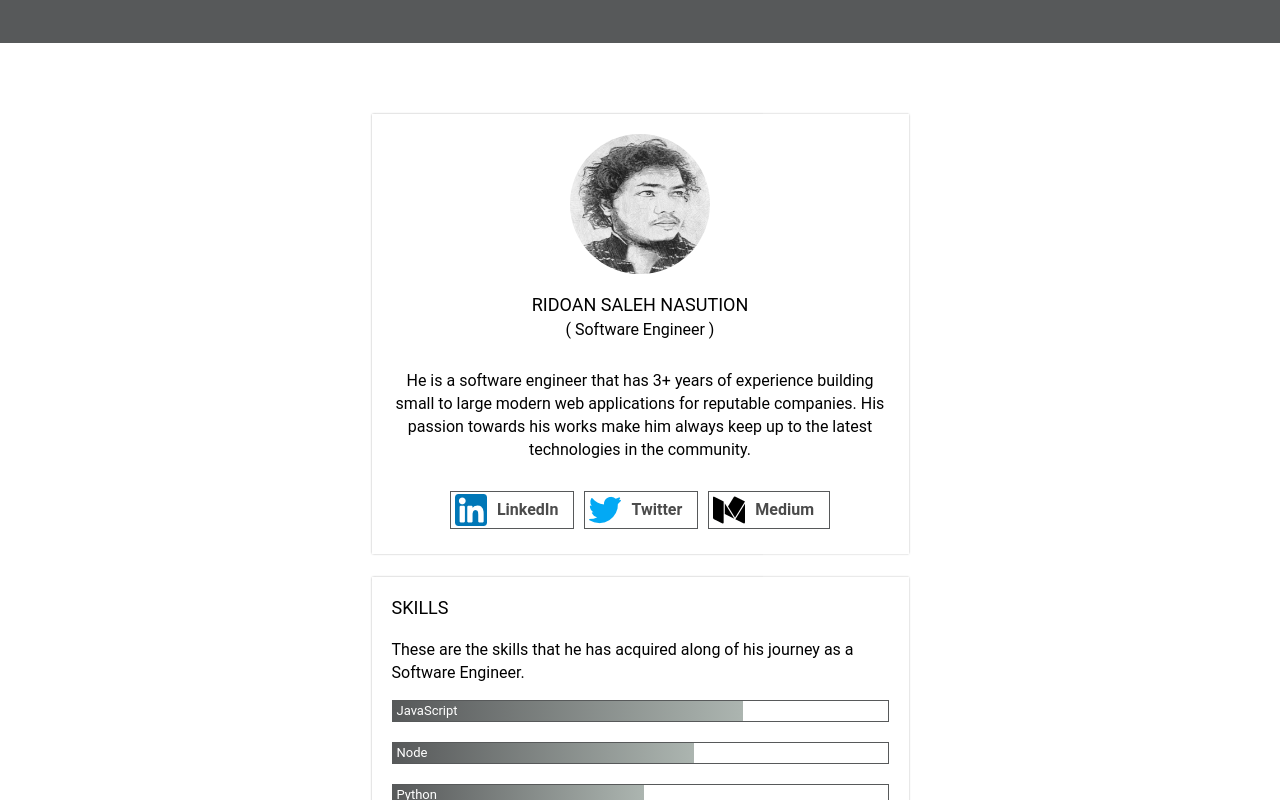
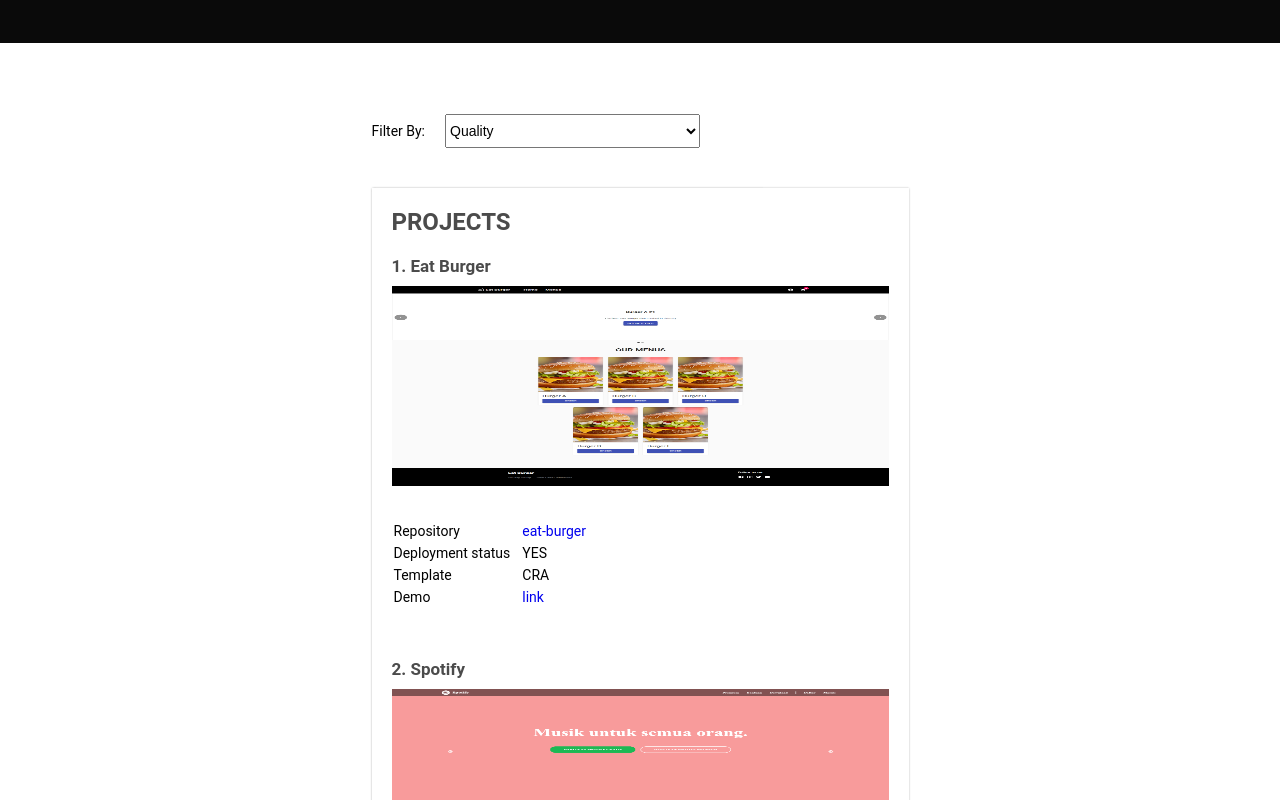
Before and after one commit to ridoansaleh/ridoansaleh.github.io, a React (Create React App) app: page /#/projects in a window 1280 px wide. Shown: the top 800 px of the page. Built offline with nearby package versions, Linux system fonts and the light colour scheme.

Commit message:
add improvement for styling and UX

```diff
--- a/src/App.js
+++ b/src/App.js
@@ -1,12 +1,12 @@
 import React from "react";
-import { BrowserRouter as Router, Switch, Route } from "react-router-dom";
+import { HashRouter, Switch, Route } from "react-router-dom";
 import CoreLayout from "./layout/CoreLayout";
 import Main from "./routes/main";
 import Projects from "./routes/projects";
 
 function App() {
   return (
-    <Router>
+    <HashRouter>
       <Switch>
         <Route path="/" exact>
           <CoreLayout>
@@ -19,7 +19,7 @@
           </CoreLayout>
         </Route>
       </Switch>
-    </Router>
+    </HashRouter>
   );
 }
 
--- a/src/components/footer/_footerStyle.js
+++ b/src/components/footer/_footerStyle.js
@@ -3,5 +3,5 @@
 export const Container = styled.footer`
   width: 100%;
   height: 117px;
-  background-color: #57595a;
+  background-color: #0a0a0a;
 `;
--- a/src/components/header/_headerStyle.js
+++ b/src/components/header/_headerStyle.js
@@ -3,5 +3,5 @@
 export const Container = styled.header`
   width: 100%;
   height: 43px;
-  background-color: #57595a;
+  background-color: #0a0a0a;
 `;
--- /dev/null
+++ b/src/hooks/useScrollup.js
@@ -0,0 +1,16 @@
+import { useState, useEffect } from "react";
+
+function useScrollup() {
+  const [isScrolled, setScroll] = useState(false);
+
+  useEffect(() => {
+    if (!isScrolled) {
+      document.body.scrollTop = 0;
+      document.documentElement.scrollTop = 0;
+    }
+  }, []);
+
+  return { isScrolled, setScroll };
+}
+
+export default useScrollup;
--- a/src/routes/main/_mainStyle.js
+++ b/src/routes/main/_mainStyle.js
@@ -60,7 +60,7 @@
 `;
 
 export const IconWrapper = styled.div`
-  border: 1px solid #57595a;
+  border: 1px solid #abb2b9;
   margin-bottom: 5px;
   padding: 2px 4px;
   box-sizing: border-box;
@@ -115,13 +115,33 @@
 
 export const EmailButton = styled(Button)`
   width: 100%;
-  background-color: #f16950;
+  background-color: #fff;
+  border: 1px solid #abb2b9;
+  color: #57595a;
   margin-bottom: 5px;
+
+  &:hover {
+    background-color: #f16950;
+    border: 1px solid #f16950;
+    color: #fff;
+  }
+
+  @media only screen and (min-width: 1024px) {
+    margin-bottom: 0;
+  }
 `;
 
 export const WhatsAppButton = styled(Button)`
   width: 100%;
-  background-color: #46cf86;
+  background-color: #fff;
+  border: 1px solid #abb2b9;
+  color: #57595a;
+
+  &:hover {
+    background-color: #46cf86;
+    border: 1px solid #46cf86;
+    color: #fff;
+  }
 `;
 
 export const Skills = styled(Section)`
@@ -182,7 +202,15 @@
 export const ProjectButton = styled(Button)`
   text-transform: uppercase;
   width: 100%;
-  background-color: #f16950;
+  background-color: #fff;
+  border: 1px solid #abb2b9;
+  color: #57595a;
+
+  &:hover {
+    background-color: #0a0a0a;
+    border: 1px solid #0a0a0a;
+    color: #fff;
+  }
 `;
 
 export const Feedback = styled.section`
@@ -210,4 +238,10 @@
   text-transform: uppercase;
   width: 100%;
   background-color: #46cf86;
+
+  &:hover {
+    background-color: #fff;
+    border: 1.5px solid #46cf86;
+    color: #57595a;
+  }
 `;
--- a/src/routes/main/index.js
+++ b/src/routes/main/index.js
@@ -1,4 +1,4 @@
-import React from "react";
+import React, { useEffect } from "react";
 import { useHistory } from "react-router-dom";
 import { Helmet } from "react-helmet";
 import {
@@ -30,11 +30,17 @@
 import linkedInIcon from "./assets/linkedin.png";
 import twitterIcon from "./assets/twitter.png";
 import mediumIcon from "./assets/medium.png";
+import useScrollup from "../../hooks/useScrollup";
 import { SKILLS } from "./data";
 import { META } from "../../constant";
 
 function Main() {
   const history = useHistory();
+  const { setScroll } = useScrollup();
+
+  useEffect(() => {
+    setScroll(true);
+  }, []);
 
   const handleSeeProjectsClick = () => {
     history.push("/projects");
--- a/src/routes/projects/_projectsStyle.js
+++ b/src/routes/projects/_projectsStyle.js
@@ -55,6 +55,15 @@
   > div:nth-child(5) {
     margin-bottom: 20px;
   }
+  tr {
+    td {
+      padding: 2px 0;
+    }
+
+    td:nth-child(2) {
+      padding-left: 10px;
+    }
+  }
 `;
 
 export const ProjectName = styled.div`
@@ -66,4 +75,6 @@
 
 export const Text = styled.div``;
 
-export const Link = styled.a``;
+export const Link = styled.a`
+  text-decoration: none;
+`;
--- a/src/routes/projects/index.js
+++ b/src/routes/projects/index.js
@@ -1,4 +1,4 @@
-import React, { useState } from "react";
+import React, { useState, useEffect } from "react";
 import { Helmet } from "react-helmet";
 import { LazyLoadImage } from "react-lazy-load-image-component";
 import {
@@ -12,12 +12,18 @@
   Text,
   Link,
 } from "./_projectsStyle";
+import useScrollup from "../../hooks/useScrollup";
 import PROJECT_LIST, { REACT_LIST, VUE_LIST } from "./data";
 import { META } from "../../constant";
 
 function Projects() {
   const [filter, setFilter] = useState("");
   const [projects, setProjects] = useState(PROJECT_LIST);
+  const { setScroll } = useScrollup();
+
+  useEffect(() => {
+    setScroll(true);
+  }, []);
 
   const handleFilterChange = (e) => {
     const { value } = e.target;
@@ -57,15 +63,34 @@
               src={project.image}
               width="100%"
             />
-            <Text>
-              Repository :{" "}
-              <Link href={project.repository}>
-                {project.repository.split("ridoansaleh/")[1]}
-              </Link>
-            </Text>
-            <Text>Deployment Status : {project.deployment_status}</Text>
-            <Text>Template : {project.template}</Text>
-            <Link href={project.demo}>Demo</Link>
+            <table>
+              <tr>
+                <td>Repository</td>
+                <td>
+                  <Link href={project.repository}>
+                    {project.repository.split("ridoansaleh/")[1]}
+                  </Link>
+                </td>
+              </tr>
+              <tr>
+                <td>Deployment status</td>
+                <td>
+                  <Text>{project.deployment_status}</Text>
+                </td>
+              </tr>
+              <tr>
+                <td>Template</td>
+                <td>
+                  <Text>{project.template}</Text>
+                </td>
+              </tr>
+              <tr>
+                <td>Demo</td>
+                <td>
+                  <Link href={project.demo}>link</Link>
+                </td>
+              </tr>
+            </table>
           </ListItem>
         ))}
       </List>
```
